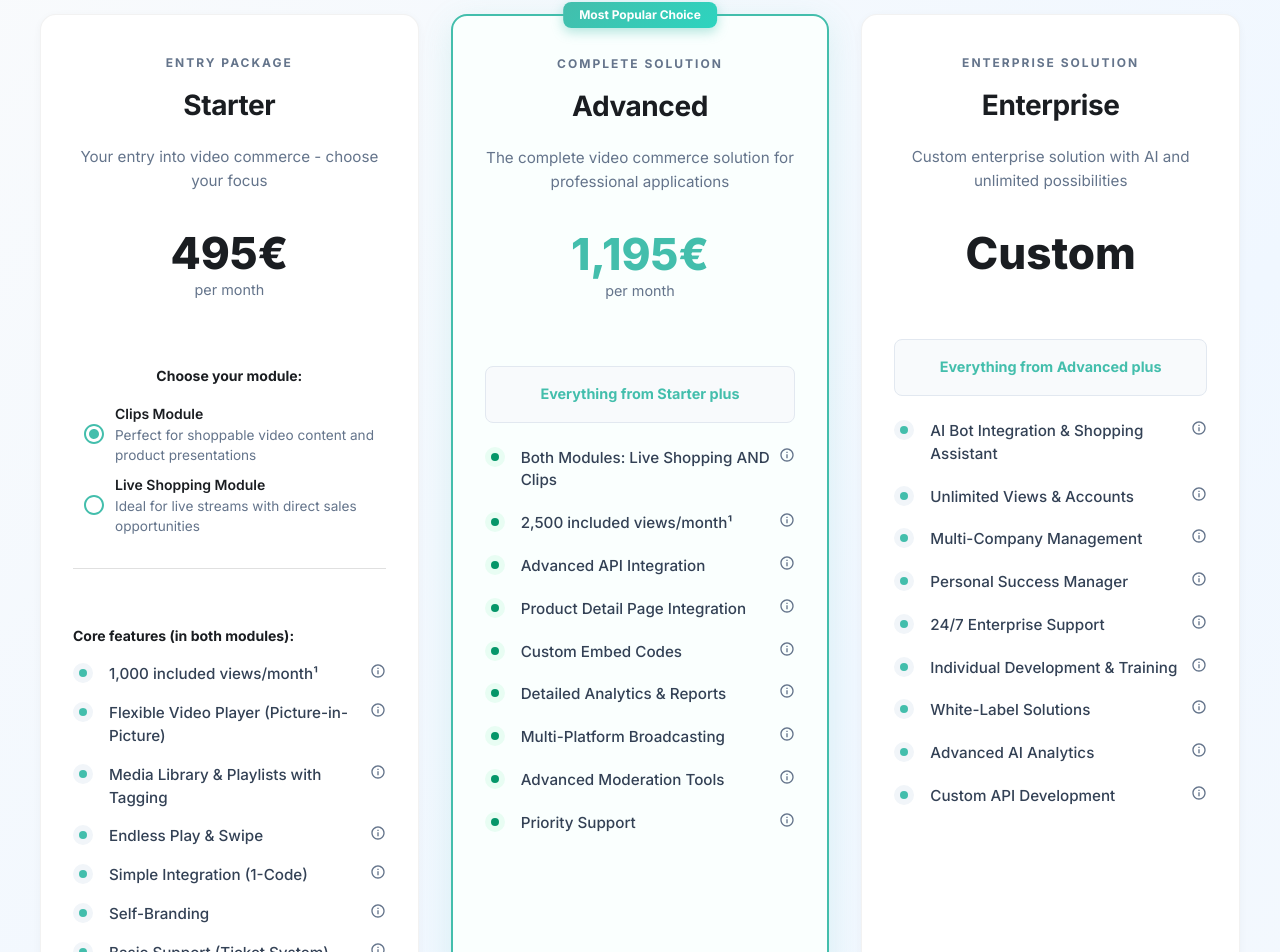
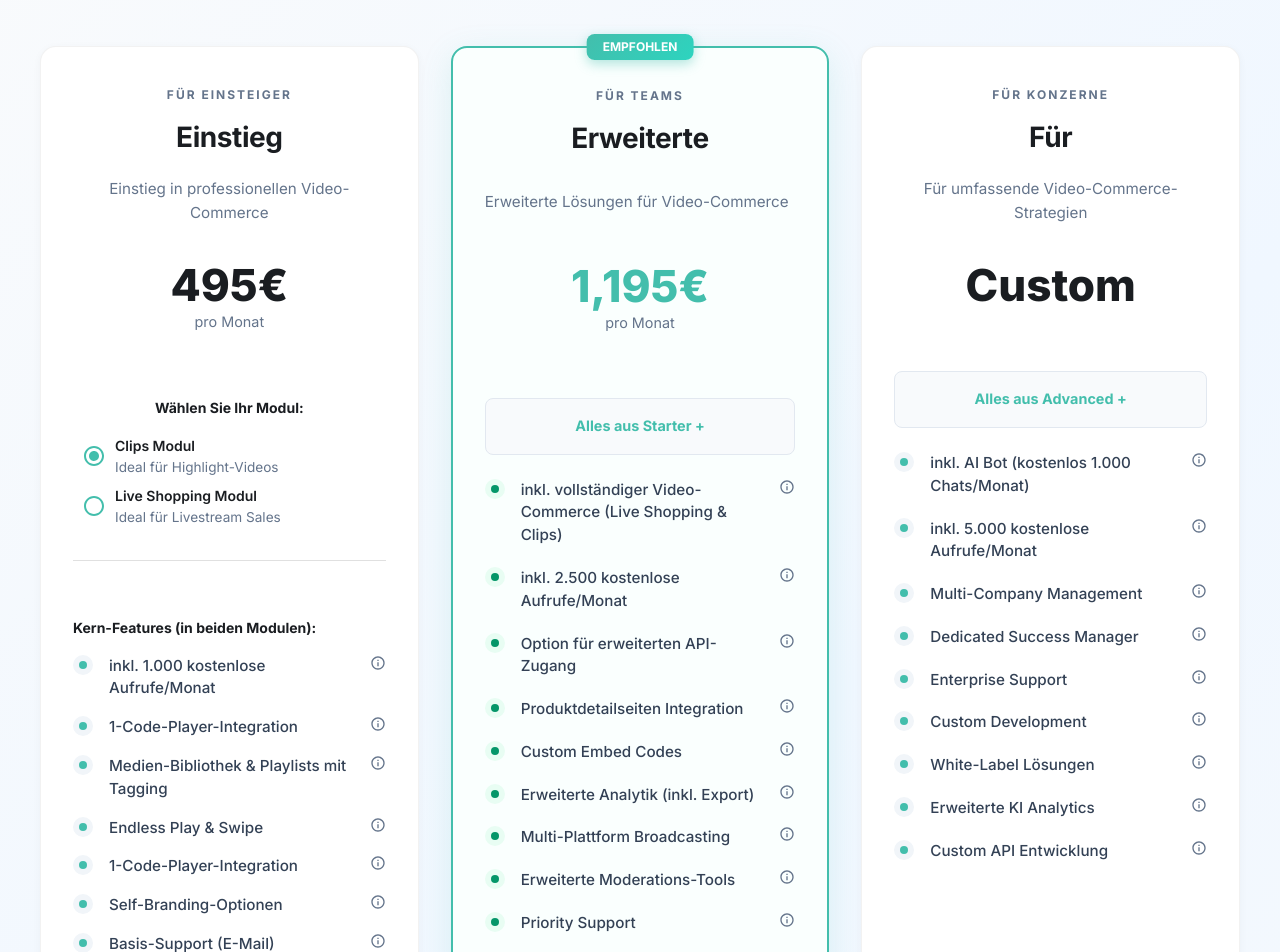
Before and after one commit to DenizD/signup-and-market-optin, a React (Vite) app: page /plans in a window 1280 px wide. Shown: the part 308-1260 px from the top of the page. Built offline with nearby package versions, Linux system fonts and the light colour scheme.

Commit message:
Refactor: Integrate translation system
Integrate the `useTranslations` hook into `src/pages/Plans.tsx` to restore original content and German translations while maintaining the new 3-package structure and visual improvements.

```diff
--- a/src/pages/Plans.tsx
+++ b/src/pages/Plans.tsx
@@ -5,15 +5,13 @@ import { useState } from 'react';
 import { useTranslations } from '@/hooks/useTranslations';
 
 const Plans = () => {
-  const { t } = useTranslations();
+  const { t, language } = useTranslations();
   const [starterModule, setStarterModule] = useState<'clips' | 'live-shopping'>('clips');
 
   const starterModules = {
     clips: {
-      name: 'Clips Module',
-      nameDE: 'Clips Modul',
-      description: 'Perfect for shoppable video content and product presentations',
-      descriptionDE: 'Perfekt für shoppable Video-Inhalte und Produktpräsentationen',
+      name: t('clipsModule'),
+      description: t('clipsModuleDesc'),
       features: [
         {
           text: 'Shoppable Clips Module',
@@ -54,10 +52,8 @@ const Plans = () => {
       ]
     },
     'live-shopping': {
-      name: 'Live Shopping Module',
-      nameDE: 'Live Shopping Modul',
-      description: 'Ideal for live streams with direct sales opportunities',
-      descriptionDE: 'Ideal für Live-Streams mit direkten Verkaufsmöglichkeiten',
+      name: t('liveShoppingModule'),
+      description: t('liveShoppingModuleDesc'),
       features: [
         {
           text: 'Live Shopping Module',
@@ -108,28 +104,23 @@ const Plans = () => {
   const plans = [
     {
       id: 'starter',
-      name: 'Starter',
-      nameDE: 'Starter',
-      description: 'Your entry into video commerce - choose your focus',
-      descriptionDE: 'Ihr Einstieg in Video Commerce - wählen Sie Ihren Schwerpunkt',
-      subtitle: 'Entry Package',
-      subtitleDE: 'Einstiegspaket',
+      name: t('starterDescription').split(' ')[0], // 'Starter'
+      description: t('starterDescription'),
+      subtitle: t('starterSubtitle'),
       monthlyPrice: 495,
       popular: false,
       color: 'default' as const,
       isStarterOption: true,
       coreFeatures: [
         {
-          text: '1,000 included views/month¹',
-          textDE: '1.000 inklusive Views/Monat¹',
-          tooltip: 'A viewer is counted when a video/stream is watched for more than 5 seconds',
-          tooltipDE: 'Ein Viewer wird gezählt, wenn ein Video/Stream länger als 5 Sekunden angeschaut wird'
+          text: t('starterViews'),
+          tooltip: language === 'de'
+            ? 'Ein Viewer wird gezählt, wenn ein Video/Stream länger als 5 Sekunden angeschaut wird'
+            : 'A viewer is counted when a video/stream is watched for more than 5 seconds'
         },
         {
-          text: 'Flexible Video Player (Picture-in-Picture)',
-          textDE: 'Flexibler Video Player (Bild-in-Bild)',
-          tooltip: 'Resizable, movable mini-window for optimal user experience',
-          tooltipDE: 'Größenveränderbares, bewegliches Mini-Fenster für optimale Nutzererfahrung'
+          text: t('playerIntegration'),
+          tooltip: t('playerIntegrationTooltip')
         },
         {
           text: 'Media Library & Playlists with Tagging',
@@ -144,57 +135,45 @@ const Plans = () => {
           tooltipDE: 'Ununterbrochenes Scrollen und Abspielen von Inhalten'
         },
         {
-          text: 'Simple Integration (1-Code)',
-          textDE: 'Einfache Integration (1-Code)',
-          tooltip: 'Integration through a single code snippet',
-          tooltipDE: 'Integration durch einen einzigen Code-Schnipsel'
+          text: t('playerIntegration'),
+          tooltip: t('playerIntegrationTooltip')
         },
         {
-          text: 'Self-Branding',
-          textDE: 'Eigenes Branding',
-          tooltip: 'Customization to your brand guidelines',
-          tooltipDE: 'Anpassung an Ihre Marken-Richtlinien'
+          text: t('selfBranding'),
+          tooltip: t('selfBrandingTooltip')
         },
         {
-          text: 'Basic Support (Ticket System)',
-          textDE: 'Basis Support (Ticket System)',
-          tooltip: 'Technical support via our ticket system',
-          tooltipDE: 'Technischer Support über unser Ticket-System'
+          text: t('basicSupport'),
+          tooltip: language === 'de'
+            ? 'Technischer Support über unser Ticket-System'
+            : 'Technical support via our ticket system'
         }
       ]
     },
     {
       id: 'advanced',
-      name: 'Advanced',
-      nameDE: 'Advanced',
-      description: 'The complete video commerce solution for professional applications',
-      descriptionDE: 'Die komplette Video Commerce Lösung für professionelle Anwendungen',
-      subtitle: 'Complete Solution',
-      subtitleDE: 'Komplettlösung',
+      name: t('advancedDescription').split(' ')[0], // 'Advanced'
+      description: t('advancedDescription'),
+      subtitle: t('advancedSubtitle'),
       monthlyPrice: 1195,
       popular: true,
       color: 'primary' as const,
       isStarterOption: false,
-      includesPrevious: 'Everything from Starter plus',
-      includesPreviousDE: 'Alles aus Starter plus',
+      includesPrevious: t('allFromStarter'),
       features: [
         {
-          text: 'Both Modules: Live Shopping AND Clips',
-          textDE: 'Beide Module: Live Shopping UND Clips',
-          tooltip: 'Complete access to both Live Shopping and Clips modules with all features',
-          tooltipDE: 'Vollzugriff auf beide Module Live Shopping und Clips mit allen Features'
+          text: t('fullVideoCommerce'),
+          tooltip: t('fullVideoCommerceTooltip')
         },
         {
-          text: '2,500 included views/month¹',
-          textDE: '2.500 inklusive Views/Monat¹',
-          tooltip: 'Extended viewer capacity for higher reach',
-          tooltipDE: 'Erweiterte Viewer-Kapazität für höhere Reichweite'
+          text: t('advancedViews'),
+          tooltip: language === 'de'
+            ? 'Erweiterte Viewer-Kapazität für höhere Reichweite'
+            : 'Extended viewer capacity for higher reach'
         },
         {
-          text: 'Advanced API Integration',
-          textDE: 'Erweiterte API Integration',
-          tooltip: 'Full access to all API functions for seamless system integration',
-          tooltipDE: 'Vollzugriff auf alle API-Funktionen für nahtlose System-Integration'
+          text: t('extendedApiAccess'),
+          tooltip: t('extendedApiAccessTooltip')
         },
         {
           text: 'Product Detail Page Integration',
@@ -209,10 +188,8 @@ const Plans = () => {
           tooltipDE: 'Individuelle Einbettungs-Codes für spezielle Anforderungen'
         },
         {
-          text: 'Detailed Analytics & Reports',
-          textDE: 'Detaillierte Analytics & Reports',
-          tooltip: 'Comprehensive dashboard with KPI analysis for shows and clips',
-          tooltipDE: 'Umfassendes Dashboard mit KPI-Analyse für Shows und Clips'
+          text: t('advancedAnalytics'),
+          tooltip: t('advancedAnalyticsTooltip')
         },
         {
           text: 'Multi-Platform Broadcasting',
@@ -227,39 +204,33 @@ const Plans = () => {
           tooltipDE: 'Professionelle Moderations-Features für große Events'
         },
         {
-          text: 'Priority Support',
-          textDE: 'Priority Support',
-          tooltip: 'Preferred technical support with shorter response times',
-          tooltipDE: 'Bevorzugter technischer Support mit kürzeren Antwortzeiten'
+          text: t('prioritySupport'),
+          tooltip: language === 'de'
+            ? 'Bevorzugter technischer Support mit kürzeren Antwortzeiten'
+            : 'Preferred technical support with shorter response times'
         }
       ]
     },
     {
       id: 'enterprise',
-      name: 'Enterprise',
-      nameDE: 'Enterprise',
-      description: 'Custom enterprise solution with AI and unlimited possibilities',
-      descriptionDE: 'Maßgeschneiderte Enterprise-Lösung mit KI und unbegrenzten Möglichkeiten',
-      subtitle: 'Enterprise Solution',
-      subtitleDE: 'Enterprise Lösung',
+      name: t('enterpriseDescription').split(' ')[0], // 'Enterprise'
+      description: t('enterpriseDescription'),
+      subtitle: t('enterpriseSubtitle'),
       monthlyPrice: null,
       popular: false,
       color: 'secondary' as const,
       isStarterOption: false,
-      includesPrevious: 'Everything from Advanced plus',
-      includesPreviousDE: 'Alles aus Advanced plus',
+      includesPrevious: t('allFromAdvanced'),
       features: [
         {
-          text: 'AI Bot Integration & Shopping Assistant',
-          textDE: 'KI Bot Integration & Shopping Assistent',
-          tooltip: 'AI-based bot for moderation and personalized shopping support',
-          tooltipDE: 'KI-basierter Bot für Moderation und personalisierten Shopping-Support'
+          text: t('aiBot'),
+          tooltip: t('aiBotTooltip')
         },
         {
-          text: 'Unlimited Views & Accounts',
-          textDE: 'Unbegrenzte Views & Accounts',
-          tooltip: 'No limits on viewers or user count',
-          tooltipDE: 'Keine Limits bei Viewern oder Nutzeranzahl'
+          text: t('enterpriseViews'),
+          tooltip: language === 'de'
+            ? 'Keine Limits bei Viewern oder Nutzeranzahl'
+            : 'No limits on viewers or user count'
         },
         {
           text: 'Multi-Company Management',
@@ -268,22 +239,18 @@ const Plans = () => {
           tooltipDE: 'Verwalten Sie mehrere Unternehmen und Märkte in einer Plattform'
         },
         {
-          text: 'Personal Success Manager',
-          textDE: 'Persönlicher Success Manager',
-          tooltip: 'Dedicated expert for onboarding and continuous optimization',
-          tooltipDE: 'Dedicated Experte für Onboarding und kontinuierliche Optimierung'
+          text: t('successManager'),
+          tooltip: t('successManagerTooltip')
         },
         {
-          text: '24/7 Enterprise Support',
-          textDE: '24/7 Enterprise Support',
-          tooltip: 'Premium support around the clock with guaranteed response times',
-          tooltipDE: 'Premium Support rund um die Uhr mit garantierten Antwortzeiten'
+          text: t('enterpriseSupport'),
+          tooltip: t('enterpriseSupportTooltip')
         },
         {
-          text: 'Individual Development & Training',
-          textDE: 'Individuelle Entwicklung & Schulungen',
-          tooltip: 'Custom features and comprehensive team training',
-          tooltipDE: 'Maßgeschneiderte Features und umfassende Team-Schulungen'
+          text: t('customDevelopment'),
+          tooltip: language === 'de'
+            ? 'Maßgeschneiderte Features und umfassende Team-Schulungen'
+            : 'Custom features and comprehensive team training'
         },
         {
           text: 'White-Label Solutions',
@@ -308,7 +275,7 @@ const Plans = () => {
   ];
 
   const formatPrice = (price: number | null) => {
-    if (price === null) return 'Custom';
+    if (price === null) return t('custom');
     return `${price.toLocaleString('en-US')}€`;
   };
 
@@ -349,7 +316,11 @@ const Plans = () => {
     return baseStyles;
   };
 
-  const renderFeatureWithTooltip = (feature: { text: string; textDE?: string; tooltip?: string; tooltipDE?: string }, index: number, plan: typeof plans[0]) => (
+  const renderFeatureWithTooltip = (feature: { text: string; textDE?: string; tooltip?: string; tooltipDE?: string }, index: number, plan: typeof plans[0]) => {
+    const displayText = language === 'de' && feature.textDE ? feature.textDE : feature.text;
+    const tooltipText = language === 'de' && feature.tooltipDE ? feature.tooltipDE : feature.tooltip;
+
+    return (
       <Stack key={index} direction="row" alignItems="flex-start" spacing={2}>
         <Box sx={{
           backgroundColor: plan.popular ? '#E8FDF3' : '#f1f5f9',
@@ -378,11 +349,11 @@ const Plans = () => {
             fontSize: '0.95rem',
             flexGrow: 1
           }}>
-          {feature.text}
+            {displayText}
           </Typography>
-        {feature.tooltip && (
+          {tooltipText && (
             <Tooltip
-            title={feature.tooltip}
+              title={tooltipText}
               placement="top"
               arrow
               sx={{
@@ -415,6 +386,7 @@ const Plans = () => {
         </Stack>
       </Stack>
     );
+  };
 
   return (
     <Box sx={{
@@ -436,7 +408,7 @@ const Plans = () => {
               lineHeight: 1.1
             }}
           >
-            Pricing & Packages
+            {t('discoverPlans')}
           </Typography>
           <Typography
             variant="h5"
@@ -450,7 +422,7 @@ const Plans = () => {
               fontSize: { xs: '1.1rem', md: '1.25rem' }
             }}
           >
-            Choose the perfect package for your video commerce strategy
+            {t('plansSubtitle')}
           </Typography>
           <Typography
             variant="body1"
@@ -461,7 +433,10 @@ const Plans = () => {
               fontSize: '1rem'
             }}
           >
-            All packages include free updates
+            {language === 'de'
+              ? 'Alle Pakete enthalten kostenlose Updates'
+              : 'All packages include free updates'
+            }
           </Typography>
         </Box>
 
@@ -500,7 +475,7 @@ const Plans = () => {
                           borderRadius: 2
                         }}
                       >
-                        Most Popular Choice
+                        {t('recommended')}
                       </Box>
                     )}
 
@@ -559,7 +534,7 @@ const Plans = () => {
                           </Typography>
                           {plan.monthlyPrice && (
                             <Typography variant="body2" sx={{ color: '#64748b', fontSize: '0.9rem' }}>
-                              per month
+                              {language === 'de' ? 'pro Monat' : 'per month'}
                             </Typography>
                           )}
                         </Box>
@@ -594,7 +569,7 @@ const Plans = () => {
                             mb: 2,
                             textAlign: 'center'
                           }}>
-                            Choose your module:
+                            {t('chooseModule')}:
                           </Typography>
                           <RadioGroup
                             value={starterModule}
@@ -647,7 +622,10 @@ const Plans = () => {
                             color: '#1a1d21',
                             mb: 2
                           }}>
-                            Core features (in both modules):
+                            {language === 'de'
+                              ? 'Kern-Features (in beiden Modulen):'
+                              : 'Core features (in both modules):'
+                            }
                           </Typography>
                           <Stack spacing={2}>
                             {plan.coreFeatures.map((feature, idx) =>
@@ -660,7 +638,7 @@ const Plans = () => {
                             color: '#1a1d21',
                             mb: 2
                           }}>
-                            {starterModules[starterModule].name} features:
+                            {starterModules[starterModule].name} {language === 'de' ? 'Features:' : 'features:'}
                           </Typography>
                           <Stack spacing={2}>
                             {starterModules[starterModule].features.map((feature, idx) =>
@@ -713,7 +691,10 @@ const Plans = () => {
                           transition: 'all 0.3s cubic-bezier(0.4, 0, 0.2, 1)'
                         }}
                       >
-                        {plan.monthlyPrice ? 'Start Now' : 'Contact Us'}
+                        {plan.monthlyPrice
+                          ? (language === 'de' ? 'Jetzt starten' : 'Start Now')
+                          : (language === 'de' ? 'Kontakt aufnehmen' : 'Contact Us')
+                        }
                       </Button>
                     </CardActions>
                   </Card>
@@ -740,7 +721,7 @@ const Plans = () => {
             textAlign: 'center',
             fontSize: { xs: '1.75rem', md: '2.25rem' }
           }}>
-            Additional Information
+            {language === 'de' ? 'Zusätzliche Informationen' : 'Additional Information'}
           </Typography>
 
           <Stack spacing={4}>
@@ -751,7 +732,10 @@ const Plans = () => {
                 fontSize: '1.05rem',
                 fontWeight: 500
               }}>
-                All prices are subject to applicable VAT.
+                {language === 'de'
+                  ? 'Alle Preise verstehen sich zzgl. der gesetzlichen Mehrwertsteuer.'
+                  : 'All prices are subject to applicable VAT.'
+                }
               </Typography>
             </Box>
 
@@ -766,7 +750,10 @@ const Plans = () => {
                 lineHeight: 1.6,
                 fontSize: '0.95rem'
               }}>
-                <sup>1</sup> Free views per month included in the respective plan. Additional views are charged at €0.15 per viewer and automatically debited via the stored payment method according to usage.
+                <sup>1</sup> {language === 'de'
+                  ? 'Kostenlose Views pro Monat im jeweiligen Plan enthalten. Zusätzliche Views werden mit 0,15€ pro Viewer berechnet und automatisch über die hinterlegte Zahlungsmethode nutzungsbasiert abgerechnet.'
+                  : 'Free views per month included in the respective plan. Additional views are charged at €0.15 per viewer and automatically debited via the stored payment method according to usage.'
+                }
               </Typography>
             </Box>
 
@@ -777,7 +764,10 @@ const Plans = () => {
                 fontWeight: 600,
                 fontSize: '1rem'
               }}>
-                Individual solutions and custom packages available upon request.
+                {language === 'de'
+                  ? 'Individuelle Lösungen und maßgeschneiderte Pakete auf Anfrage verfügbar.'
+                  : 'Individual solutions and custom packages available upon request.'
+                }
               </Typography>
             </Box>
           </Stack>
```
Lines whose indentation alone changed are shown as unchanged.
